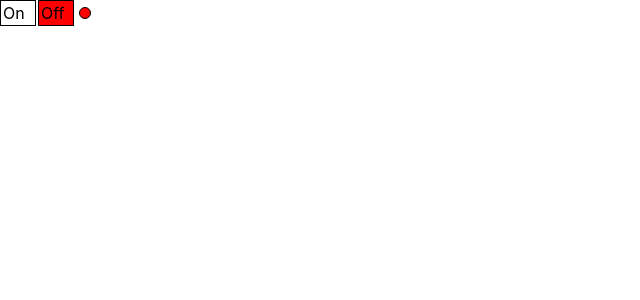
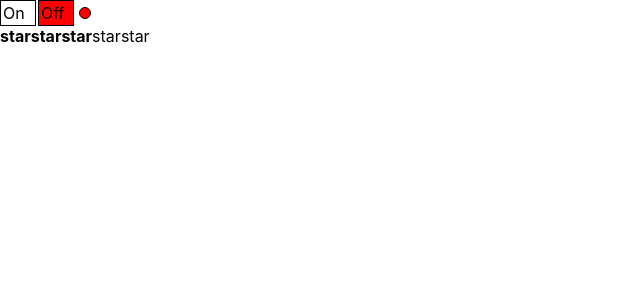
Before and after one commit to Ristretto1/inc_microtasks, a React (Create React App) app: page / in a window 1280 px wide. Shown: the top 300 px of the page, without its empty margins (0-640 px from the left). Built offline with nearby package versions, Linux system fonts and the light colour scheme.

Commit message:
add Rating action

```diff
--- a/src/App.tsx
+++ b/src/App.tsx
@@ -1,12 +1,14 @@
 import React, {useState} from 'react';
 import './App.css';
 import OnOff from "./components/OnOff";
+import {Rating} from "./components/Rating";
 
 
 function App() {
     return (
         <div>
             <OnOff/>
+            <Rating/>
         </div>
     )
 }
--- /dev/null
+++ b/src/components/Rating.tsx
@@ -0,0 +1,33 @@
+import React, {useState} from 'react';
+
+type RatingPropsType = {}
+
+export const Rating = (props: RatingPropsType) => {
+
+    let [value, setValue] = useState(3)
+
+    const reValue = (value: number) => {
+        setValue(value)
+    }
+
+    return (
+        <div>
+            <Star reValue={() => reValue(1)} selected={value > 0}/>
+            <Star reValue={() => reValue(2)} selected={value > 1}/>
+            <Star reValue={() => reValue(3)} selected={value > 2}/>
+            <Star reValue={() => reValue(4)} selected={value > 3}/>
+            <Star reValue={() => reValue(5)} selected={value > 4}/>
+        </div>
+    );
+};
+
+type StarPropsType = {
+    selected: boolean
+    reValue: () => void
+}
+
+function Star(props: StarPropsType) {
+    return (
+        <span onClick={props.reValue}>{props.selected ? <b>star</b> : 'star'}</span>
+    )
+}
```
